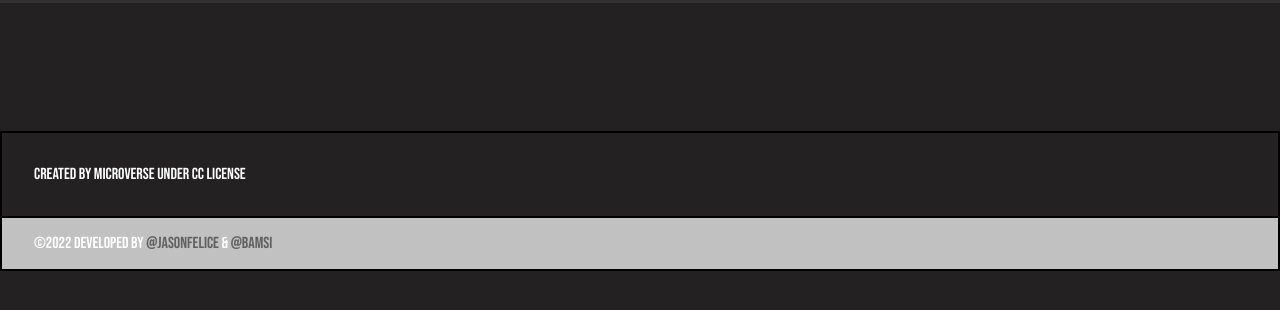
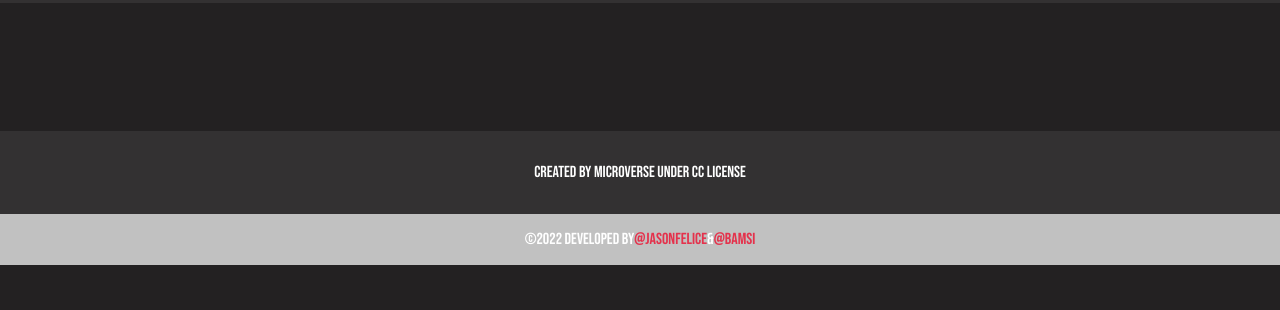
Before and after one commit to jasonfelice/Group-Capstone, a website built with webpack: page src/index.html in a window 1280 px wide. Shown: the part 86-396 px from the top of the page. Built offline with nearby package versions, Linux system fonts and the light colour scheme; no server answers.

Commit message:
Finalize the style: add favicon and style footer

```diff
--- a/src/style.css
+++ b/src/style.css
@@ -102,31 +102,32 @@ header {
 
 .copyright a {
   text-decoration: none;
-  color: rgb(0, 0, 0, 0.5);
+  color: var(--secondary);
+  transition: all 0.2s ease-out;
 }
 
 .nav-links a:hover {
   color: var(--button-hover);
 }
 
-.footer-text,
-.copyright {
-  border: 2px solid #000;
-}
-
 .footer-text {
   padding: 2rem;
+  display: flex;
+  justify-content: center;
+  background-color: var(--secondaryBackground);
 }
 
 .copyright {
-  padding: 1rem 1rem;
-  padding-left: 2rem;
+  padding: 1rem 2rem;
+  display: flex;
+  justify-content: center;
   border-top: 0;
   background-color: #c1c1c1;
 }
 
 .copyright a:hover {
   text-decoration: underline;
+  color: var(--button-hover);
 }
 
 .like-icon {
```
Also changed, not shown: src/assets/favicon.ico (added), src/assets/favicon.png (deleted).
